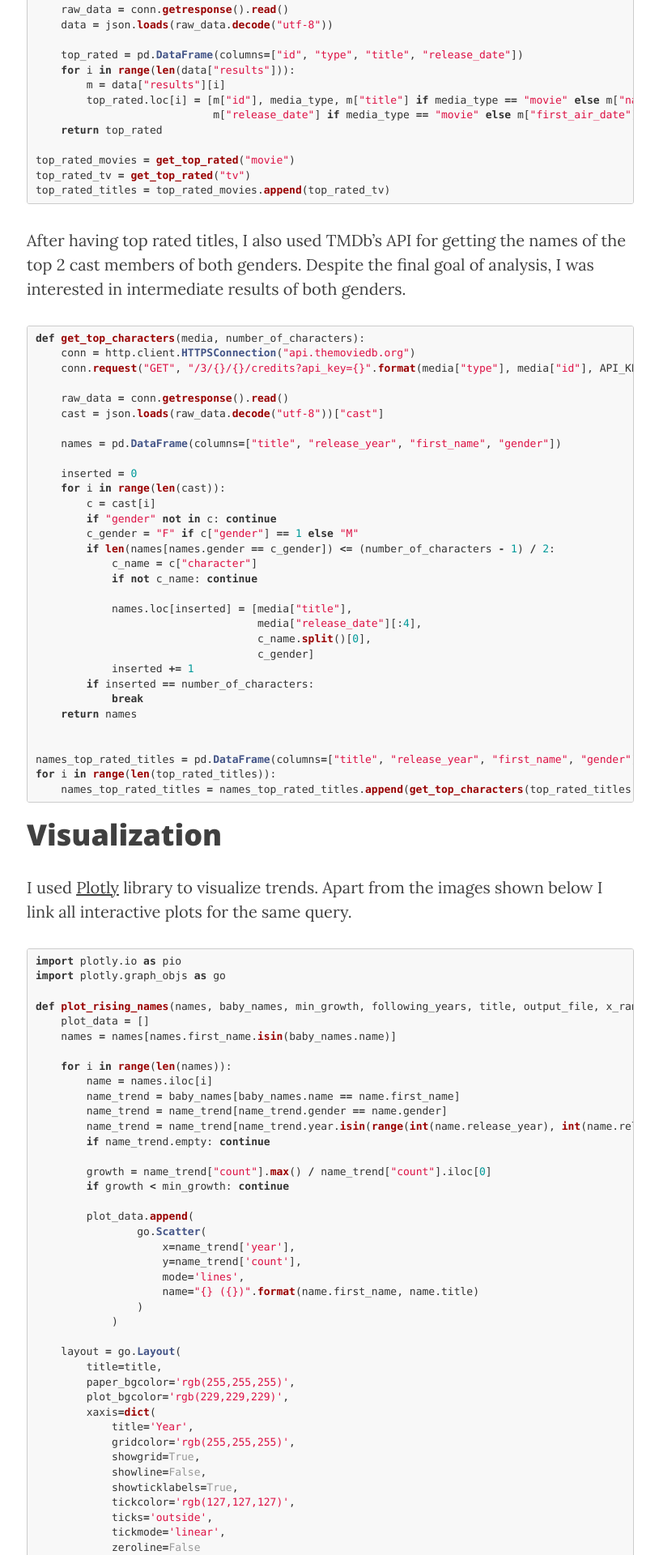
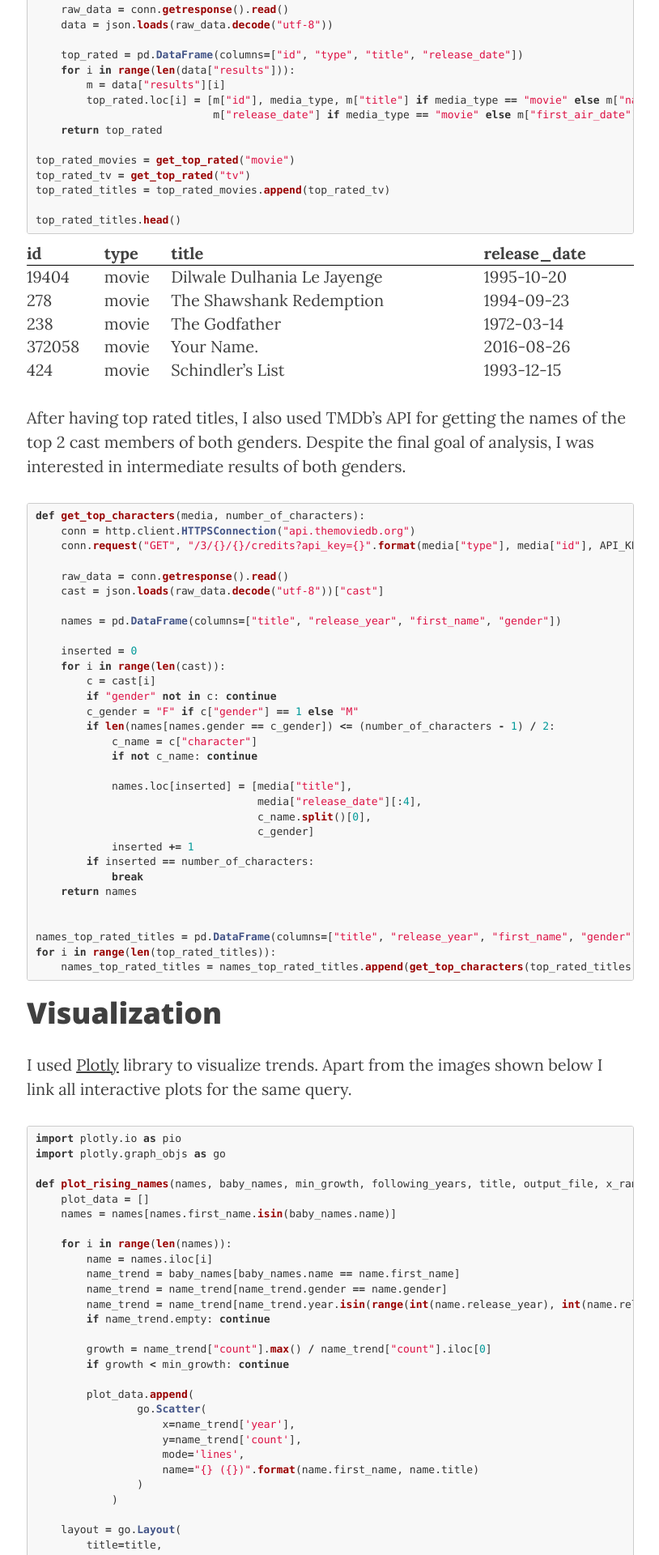
Before and after one commit to georgekatona/georgekatona.github.io, a Jekyll site: the page built from _posts/2019-03-06-Top-10-Most-Influential-Women.markdown, in a window 1280 px wide. Shown: the part 2076-3996 px from the top of the page at 81% size, without its empty margins (232-1046 px from the left). Built offline with Jekyll 4.4.1, drawn with Linux system fonts in a browser that asks for light colours; nearby versions of some CDN libraries; comment, search, counter and statistics services are not loaded.

Commit message:
Fix for tables

````diff
--- a/_posts/2019-03-06-Top-10-Most-Influential-Women.markdown
+++ b/_posts/2019-03-06-Top-10-Most-Influential-Women.markdown
@@ -74,7 +74,19 @@ def get_top_rated(media_type):
 top_rated_movies = get_top_rated("movie")
 top_rated_tv = get_top_rated("tv")
 top_rated_titles = top_rated_movies.append(top_rated_tv)
+
+top_rated_titles.head()
 ```
+
+
+| id     | type  | title                       | release_date |
+|--------|-------|-----------------------------|--------------|
+| 19404  | movie | Dilwale Dulhania Le Jayenge | 1995-10-20   |
+| 278    | movie | The Shawshank Redemption    | 1994-09-23   |
+| 238    | movie | The Godfather               | 1972-03-14   |
+| 372058 | movie | Your Name.                  | 2016-08-26   |
+| 424    | movie | Schindler's List            | 1993-12-15   |
+
 
 
 After having top rated titles, I also used TMDb's API for getting the names of the top 2 cast members of both genders. Despite the final goal of analysis, I was interested in intermediate results of both genders.
@@ -351,7 +363,7 @@ Data shows us not only that we live in the best years so far to gain inspiration
 
 *Links to interactive plots:*
 
-[Names with Growing Popularity - Full Detail]()
-[Names with Growing Popularity [IMDb Lists]]()
-[Top 10 Growing Female Names]()
-[Top 10 Growing Female Names in the 21st century]()
+- [Names with Growing Popularity - Full Detail]()
+- [Names with Growing Popularity [IMDb Lists]]()
+- [Top 10 Growing Female Names]()
+- [Top 10 Growing Female Names in the 21st century]()
--- a/css/clean-blog.css
+++ b/css/clean-blog.css
@@ -420,6 +420,13 @@ div.notepad-index-post-tags {
 
 table {
 	width:100%;
+
+	@include media-query($on-laptop) {
+    display: block;
+    overflow-x: auto;
+    -webkit-overflow-scrolling: touch;
+            -ms-overflow-style: -ms-autohiding-scrollbar;
+	}
 }
 
 th {
````
